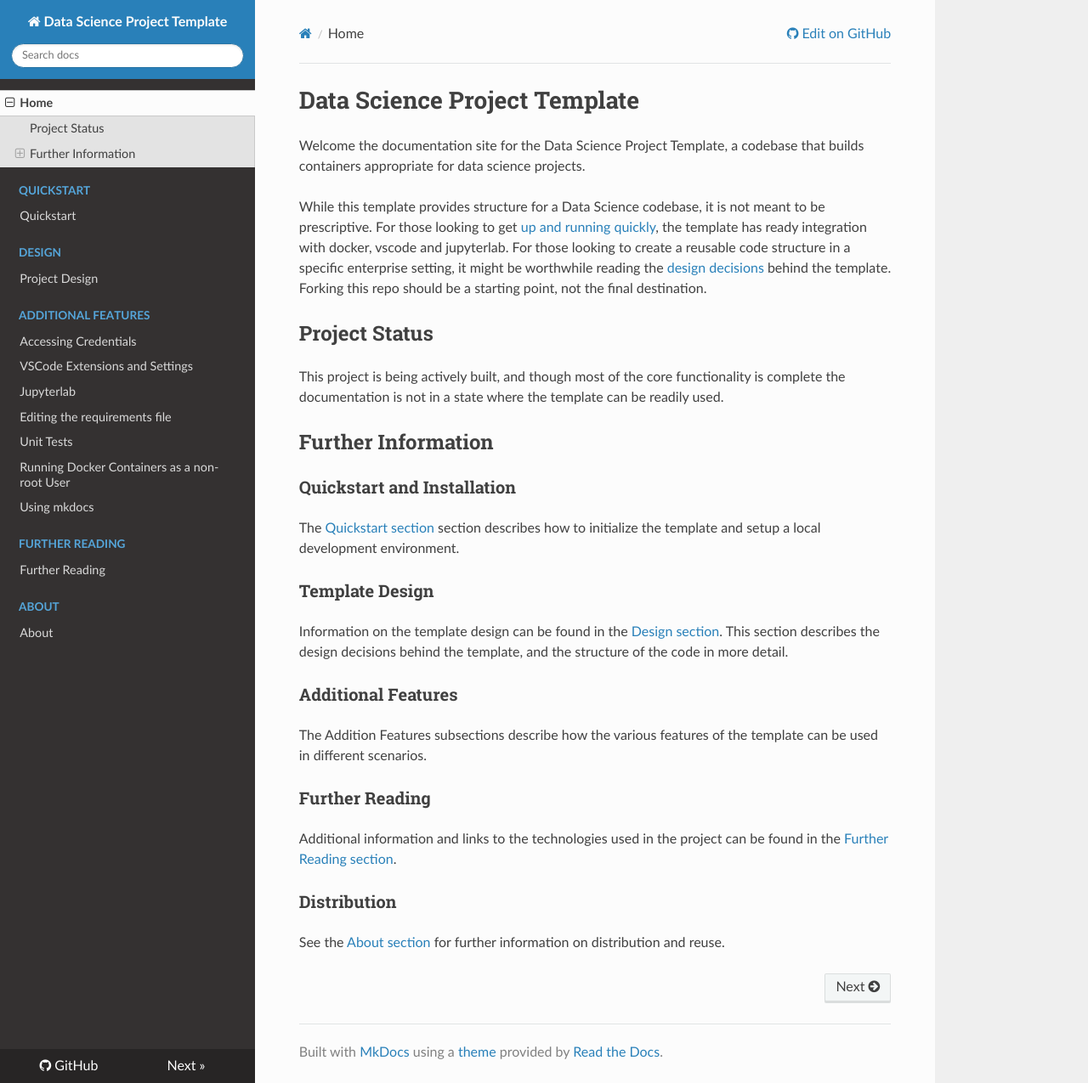
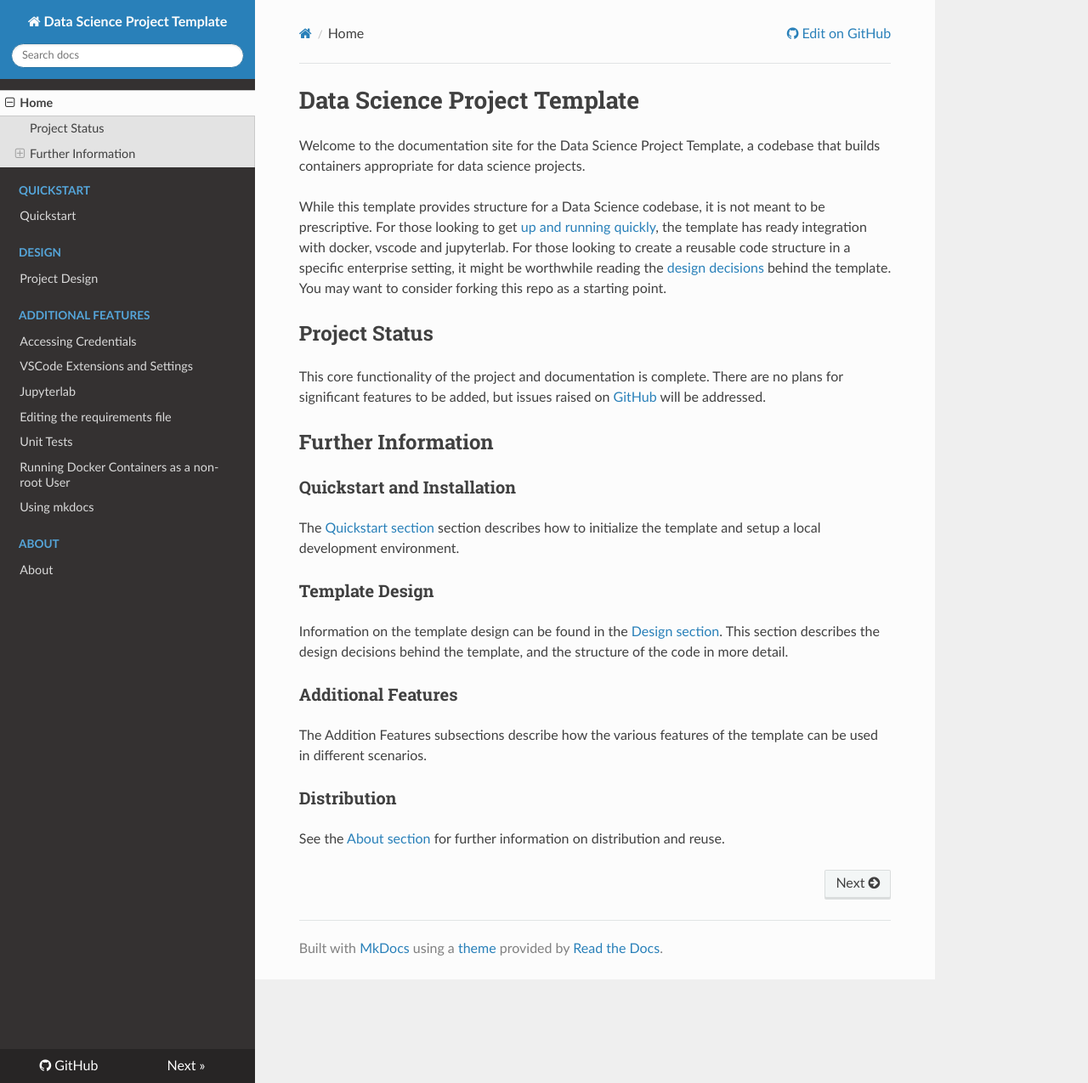
Before and after one commit to mark-curran/data-science-project-template, an MkDocs documentation site: the page built from docs/docs/index.md, in a window 1280 px wide and 1275 px high. Shown: the whole window at 85% size. Built offline with MkDocs 1.6.1, drawn with Linux system fonts in a browser that asks for light colours; nearby versions of some CDN libraries.

Commit message:
Typos in index page, delete further reading.

```diff
--- a/docs/docs/index.md
+++ b/docs/docs/index.md
@@ -1,14 +1,12 @@
 # Data Science Project Template
 
-Welcome the documentation site for the Data Science Project Template, a codebase
-that builds containers appropriate for data science projects.
+Welcome to the documentation site for the Data Science Project Template, a codebase that builds containers appropriate for data science projects.
 
-While this template provides structure for a Data Science codebase, it is not meant to be prescriptive. For those looking to get [up and running quickly](quickstart/quickstart.md), the template has ready integration with docker, vscode and jupyterlab. For those looking to create a reusable code structure in a specific enterprise setting, it might be worthwhile reading the [design decisions](design/design.md) behind the template. Forking this repo should be a starting point, not the final destination.
+While this template provides structure for a Data Science codebase, it is not meant to be prescriptive. For those looking to get [up and running quickly](quickstart/quickstart.md), the template has ready integration with docker, vscode and jupyterlab. For those looking to create a reusable code structure in a specific enterprise setting, it might be worthwhile reading the [design decisions](design/design.md) behind the template. You may want to consider forking this repo as a starting point.
 
 ## Project Status
 
-This project is being actively built, and though most of the core functionality is complete the
-documentation is not in a state where the template can be readily used.
+This core functionality of the project and documentation is complete. There are no plans for significant features to be added, but issues raised on [GitHub](https://github.com/mark-curran/data-science-project-template/issues) will be addressed.
 
 ## Further Information
 
@@ -25,10 +23,6 @@ behind the template, and the structure of the code in more detail.
 
 The Addition Features subsections describe how the various features of the template can be used in different scenarios.
 
-### Further Reading
-
-Additional information and links to the technologies used in the project can be found in the [Further Reading section](further_reading/further_reading.md).
-
 ### Distribution
 
 See the [About section](about/about.md) for further information on distribution and reuse.
--- a/docs/mkdocs.yml
+++ b/docs/mkdocs.yml
@@ -17,7 +17,5 @@ nav:
         - 'additional_features/unit_tests.md'
         - 'additional_features/users_inside_container.md'
         - 'additional_features/using_mkdocs.md'
-    - Further Reading:
-        - 'further_reading/further_reading.md'
     - About:
         - 'about/about.md'
```
Also changed, not shown: docs/docs/further_reading/further_reading.md (deleted, +0 -3 lines).
